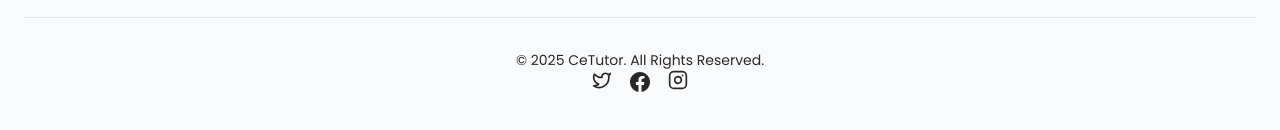
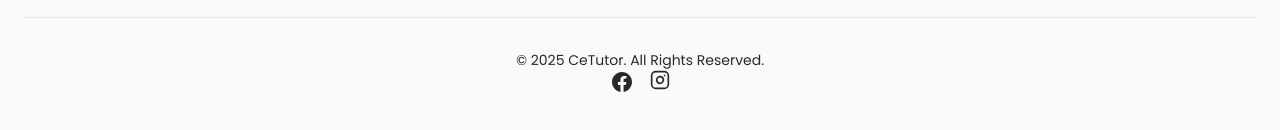
Before and after one commit to Mankuuu1405/educonsult-main, a React (Create React App) app in the folder client/: page / in a window 1280 px wide. Shown: the part 5324-5454 px from the top of the page. Built offline with nearby package versions, Linux system fonts and the light colour scheme; no server answers.

Commit message:
twitter option remove

```diff
--- a/client/src/components/homepage/Footer.jsx
+++ b/client/src/components/homepage/Footer.jsx
@@ -79,9 +79,9 @@ const Footer = () => {
                         &copy; {new Date().getFullYear()} CeTutor. All Rights Reserved.
                     </p>
                     <div className="flex space-x-4 order-1">
-                        <a href="#" aria-label="Twitter" className="text-text-on-dark/50 hover:text-primary transition-colors">
+                        {/* <a href="#" aria-label="Twitter" className="text-text-on-dark/50 hover:text-primary transition-colors">
                             <Twitter className="w-5 h-5" />
-                        </a>
+                        </a> */}
                         <a href="https://www.facebook.com/profile.php?id=61582072363492" aria-label="Facebook" className="text-text-on-dark/50 hover:text-primary transition-colors">
                             <FacebookIcon className="w-5 h-5" />
                         </a>
```
